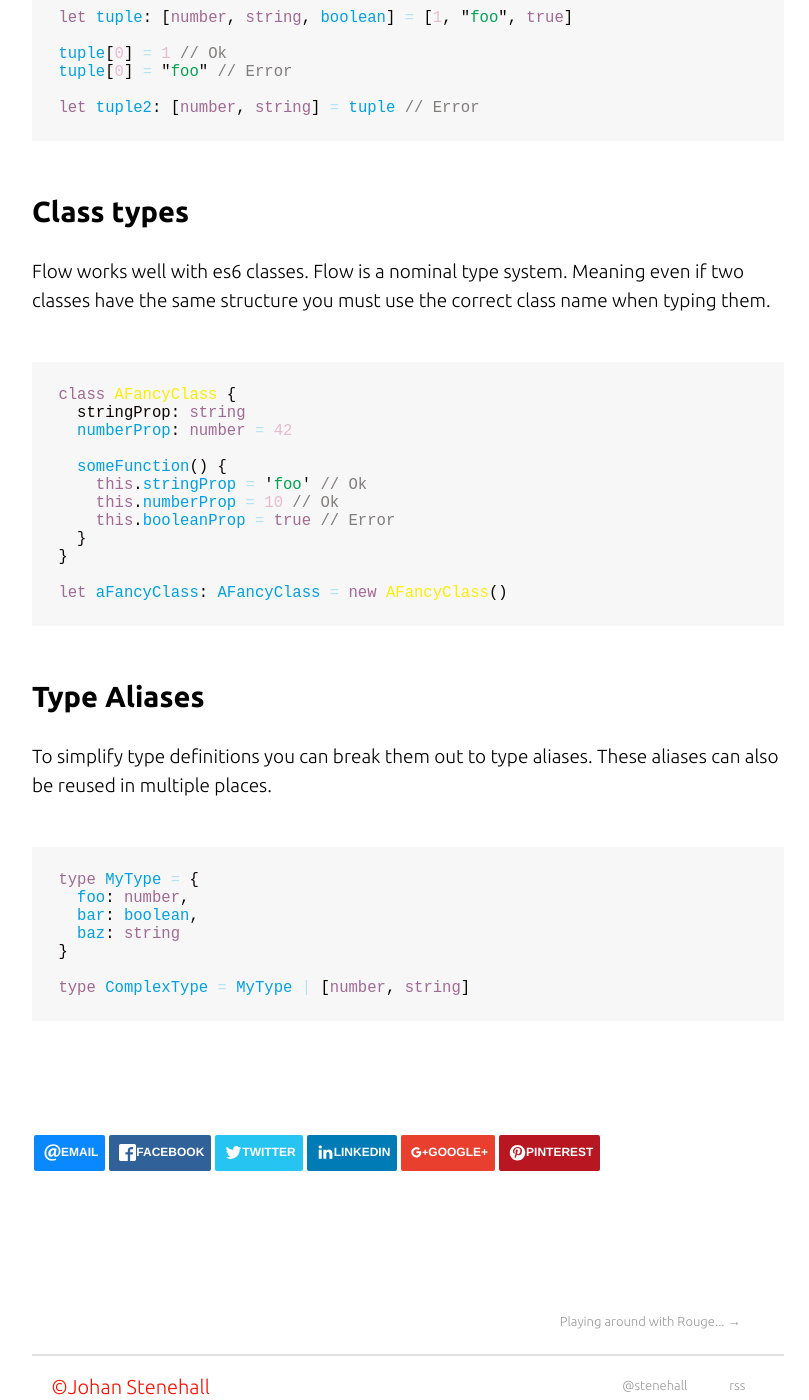
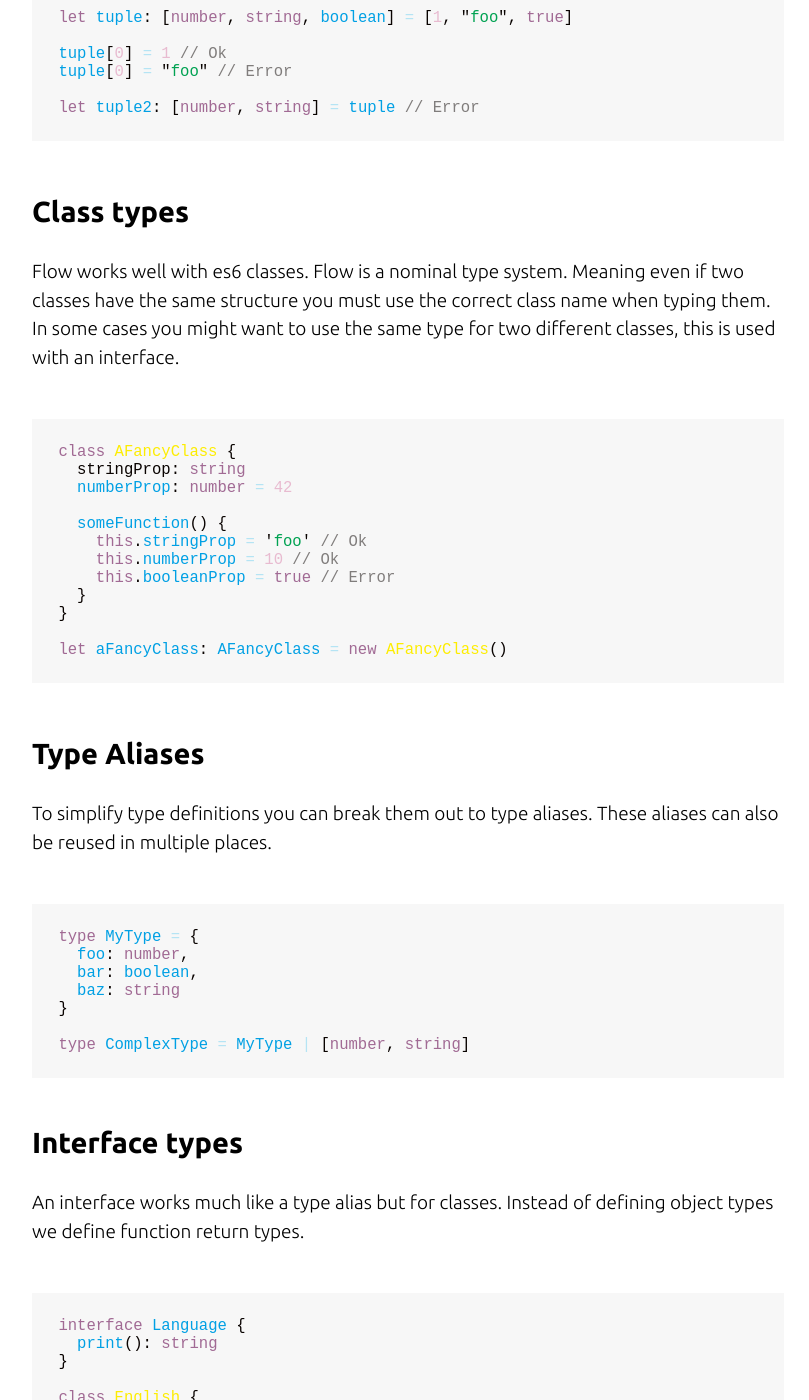
Before and after one commit to stenehall/stenehall.github.io, a Jekyll site: the page built from _posts/2017-07-04-learning-flow.md, in a window 1280 px wide and 1400 px high, scrolled down 5550 px. Shown: the whole window, without its empty margins (232-1041 px from the left). Built offline with Jekyll 4.4.1, drawn with Linux system fonts in a browser that asks for light colours; nearby versions of some CDN libraries; comment, search, counter and statistics services are not loaded; some of the changed text lies outside the part shown.

Commit message:
Interface types

````diff
--- a/_posts/2017-07-04-learning-flow.md
+++ b/_posts/2017-07-04-learning-flow.md
@@ -192,7 +192,7 @@
 
 ### Class types
 
-Flow works well with es6 classes. Flow is a nominal type system. Meaning even if two classes have the same structure you must use the correct class name when typing them.
+Flow works well with es6 classes. Flow is a nominal type system. Meaning even if two classes have the same structure you must use the correct class name when typing them. In some cases you might want to use the same type for two different classes, this is used with an interface.
 
 ```typescript
 class AFancyClass {
@@ -223,3 +223,46 @@
 
 type ComplexType = MyType | [number, string]
 ```
+
+### Interface types
+
+An interface works much like a type alias but for classes. Instead of defining object types we define function return types.
+
+```typescript
+interface Language {
+  print(): string
+}
+
+class English {
+  print() {
+    return 'Hello'
+  }
+}
+
+class Swedish {
+  print() {
+    return 'Hej'
+  }
+}
+
+const english: Language = new English() // Works!
+const swedish: Language = new Swedish() // Works!
+
+class Finnish implements Language {
+  print() {
+    return 'Hei'
+  } // Works!
+}
+
+class Icelandic implements Language {
+  print() {
+    return 42
+  } // Error!
+}
+
+class Icelandic2 implements Language {
+  echo() {
+    return 'Halló'
+  }
+} // Error!
+```
````
Also changed, not shown: code/flow.js (+38 -0 lines).
